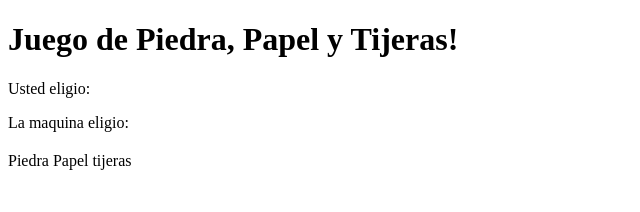
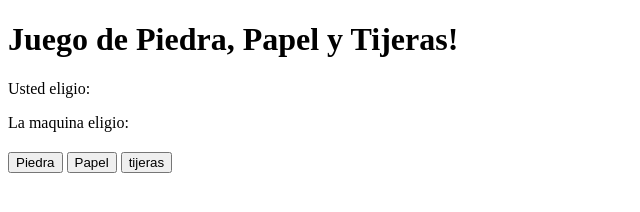
Before and after one commit to PierreLogs/rock_paper_scissors_game, a plain HTML site: page index.html in a window 1280 px wide. Shown: the whole page, without its empty margins (0-640 px from the left). Drawn offline with Linux system fonts and the light colour scheme.

Commit message:
Update some changes

```diff
--- a/index.html
+++ b/index.html
@@ -15,9 +15,9 @@
         <h2><span id="resultado"></span></h2>
 
         <!--Elige una opción-->
-        <span id="piedra" type="button">Piedra</span>
-        <span id="papel" type="button">Papel</span>
-        <span id="tijeras" type="button">tijeras</span>
+        <button id="piedra" type="button">Piedra</button>
+        <button id="papel" type="button">Papel</button>
+        <button id="tijeras" type="button">tijeras</button>
     </main>
     <script src="js/main.js"></script>
 </body>
```
